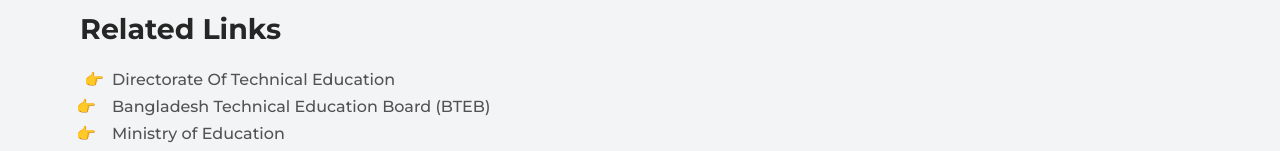
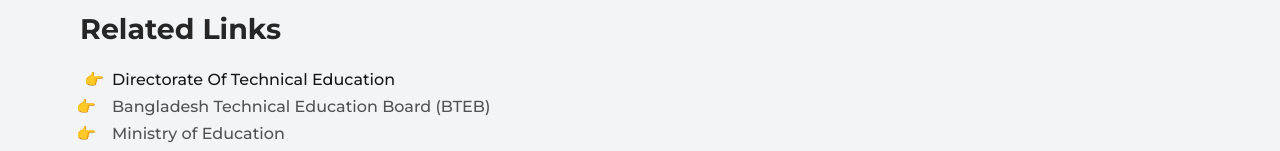
Before and after one commit to al-imam/lpi, a React (Vite) app: page /facilities/open-library in a window 1280 px wide. In both pictures the pointer is over the link "Directorate Of Technical Education". Shown: the part 1139-1290 px from the top of the page. Built offline with nearby package versions, Linux system fonts and the light colour scheme.

Commit message:
change link color on hover

```diff
--- a/src/components/RelatedLinks/rl.module.css
+++ b/src/components/RelatedLinks/rl.module.css
@@ -34,9 +34,14 @@
 
 .items a {
   color: var(--gray-600);
+  transition: color 200ms ease-in;
 }
 
 .items li:hover {
   margin-left: 0.5rem;
   padding-left: 0.5rem;
 }
+
+.items li:hover a {
+  color: var(--gray-900);
+}
```
